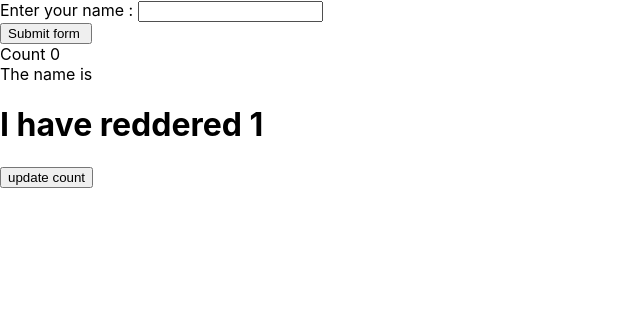
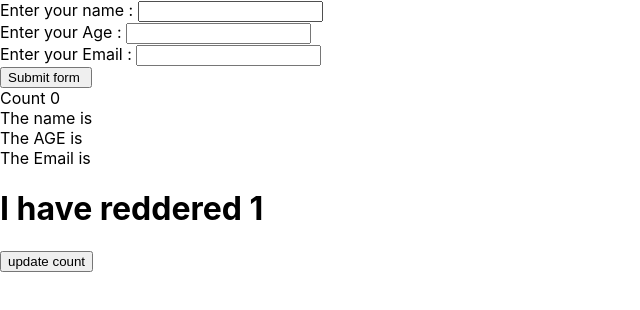
Before and after one commit to rasathuraikaran/react, a React (Create React App) app: page / in a window 1280 px wide. Shown: the top 310 px of the page, without its empty margins (0-640 px from the left). Built offline with nearby package versions, Linux system fonts and the light colour scheme.

Commit message:
handling multi input

```diff
--- a/src/components/Myform.js
+++ b/src/components/Myform.js
@@ -1,6 +1,8 @@
 import { useState } from "react";
 function Myform() {
  const [name, setName] = useState("");
+ const [age, setAge] = useState("");
+ const [email, setEmail] = useState("");
  const [count, setCount] = useState(0);
  function handleSub(e) {
   e.preventDefault();
@@ -11,16 +13,30 @@ function Myform() {
  return (
   <form onSubmit={handleSub}>
    <label>
-    {" "}
     Enter your name :{" "}
     <input type="text" onChange={(event) => setName(event.target.value)} />
-   </label>{" "}
+   </label>
+   <br />
+   <label>
+    Enter your Age :{" "}
+    <input type="age" onChange={(event) => setAge(event.target.value)} />
+   </label>
+   <br />
+   <label>
+    Enter your Email :{" "}
+    <input type="email" onChange={(event) => setEmail(event.target.value)} />
+   </label>
+
    <br />
    <input type="submit" value="Submit form " />
    <br />
    <label htmlFor="">Count {count}</label>
    <br />
    <label htmlFor="">The name is {name}</label>
+   <br />
+   <label htmlFor="">The AGE is {age}</label>
+   <br />
+   <label htmlFor="">The Email is {email}</label>
   </form>
  );
 }
```
